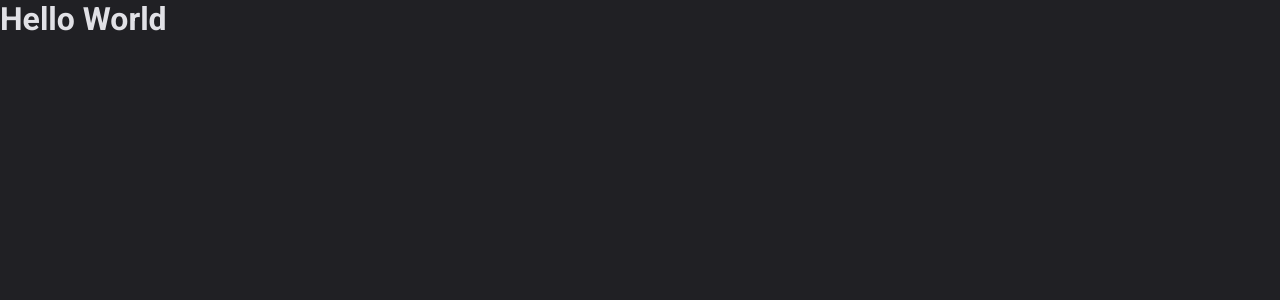
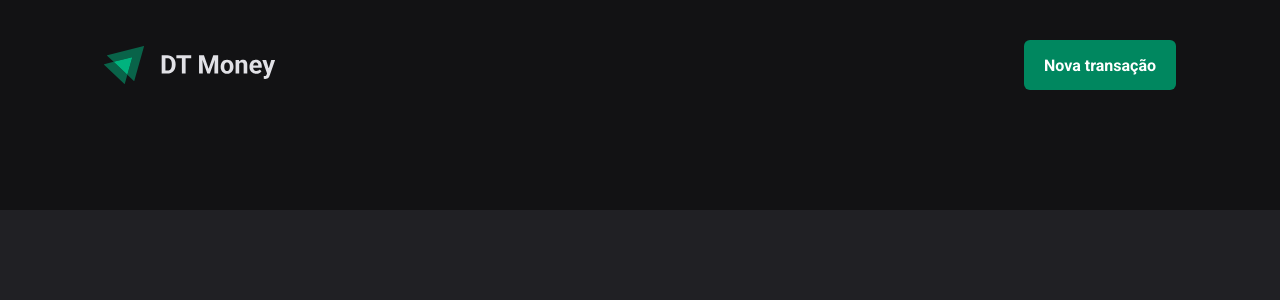
Before and after one commit to pedrohbcosta/dt-money, a React (Vite) app: page / in a window 1280 px wide. Shown: the top 300 px of the page. Built offline with nearby package versions, Linux system fonts and the light colour scheme.

Commit message:
created the home page called transaction. Started to work with componentization and finished the header section

```diff
--- a/src/App.tsx
+++ b/src/App.tsx
@@ -1,4 +1,5 @@
 import { ThemeProvider } from "styled-components";
+import { Transactions } from "./Pages/Transactions";
 import { GlobalStyle } from "./styles/global";
 import { defaultTheme } from "./styles/themes/default";
 
@@ -6,7 +7,7 @@ export function App() {
 
   return (
     <ThemeProvider theme={defaultTheme}>
-      <h1>Hello World</h1>
+      <Transactions/>
       <GlobalStyle />
     </ThemeProvider>
   )
--- /dev/null
+++ b/src/Pages/Transactions/index.tsx
@@ -0,0 +1,10 @@
+import { Header } from "../../components/Header";
+import { TransactionContainer } from "./styles";
+
+export function Transactions() {
+  return (
+    <TransactionContainer>
+      <Header/>
+    </TransactionContainer>
+  )
+}
--- /dev/null
+++ b/src/Pages/Transactions/styles.ts
@@ -0,0 +1,5 @@
+import styled from "styled-components";
+
+export const TransactionContainer = styled.div`
+
+`;
--- /dev/null
+++ b/src/components/Header/index.tsx
@@ -0,0 +1,15 @@
+import { HeaderContainer, HeaderContent, NewTransactionButton } from "./styles";
+
+import dtLogo from "../../assets/dtLogo.svg";
+
+export function Header() {
+  return (
+    <HeaderContainer>
+      <HeaderContent>
+        <img src={ dtLogo } alt="" />
+
+        <NewTransactionButton>Nova transação</NewTransactionButton>
+      </HeaderContent>
+    </HeaderContainer>
+  )
+}
--- /dev/null
+++ b/src/components/Header/styles.ts
@@ -0,0 +1,33 @@
+import styled from "styled-components";
+
+export const HeaderContainer = styled.div`
+  background: ${({theme}) => theme["gray-900"]};
+  padding: 2.5rem 0 7.5rem;
+`;
+
+export const HeaderContent = styled.div`
+  width: 100%;
+  max-width: 1120px;
+  margin: 0 auto;
+  padding: 0 1.5rem;
+
+  display: flex;
+  justify-content: space-between;
+  align-items: center;
+`;
+
+export const NewTransactionButton = styled.button`
+  height: 50px;
+  border: 0;
+  background: ${({theme}) => theme["green-500"]};
+  color: ${({theme}) => theme.white};
+  font-weight: bold;
+  padding: 0 1.25rem;
+  border-radius: 6px;
+  cursor: pointer;
+
+  &:hover {
+    background: ${({theme}) => theme["green-700"]};
+    transition: background-color 0.2s;
+  }
+`;
```
Also changed, not shown: src/assets/dtLogo.svg (added).
